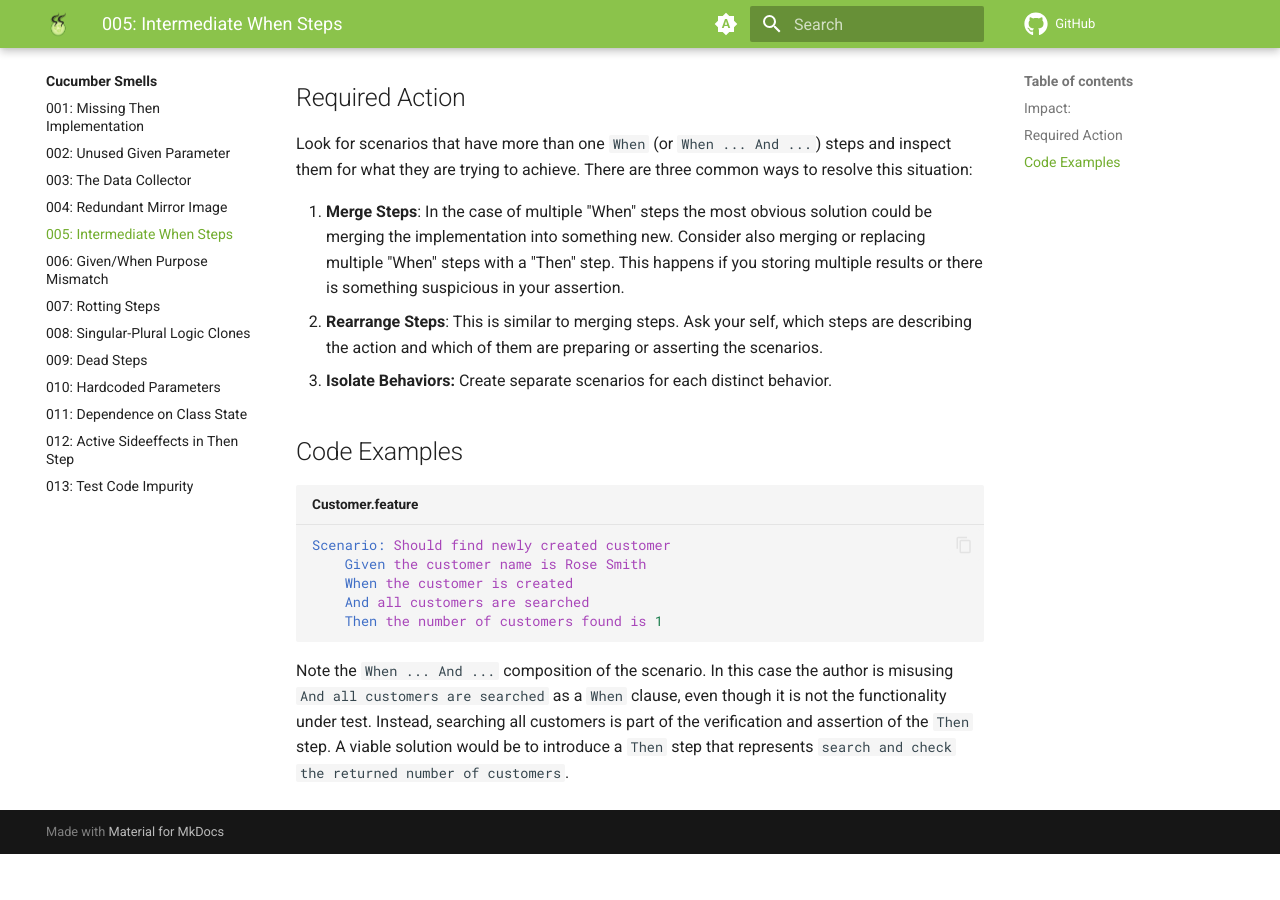
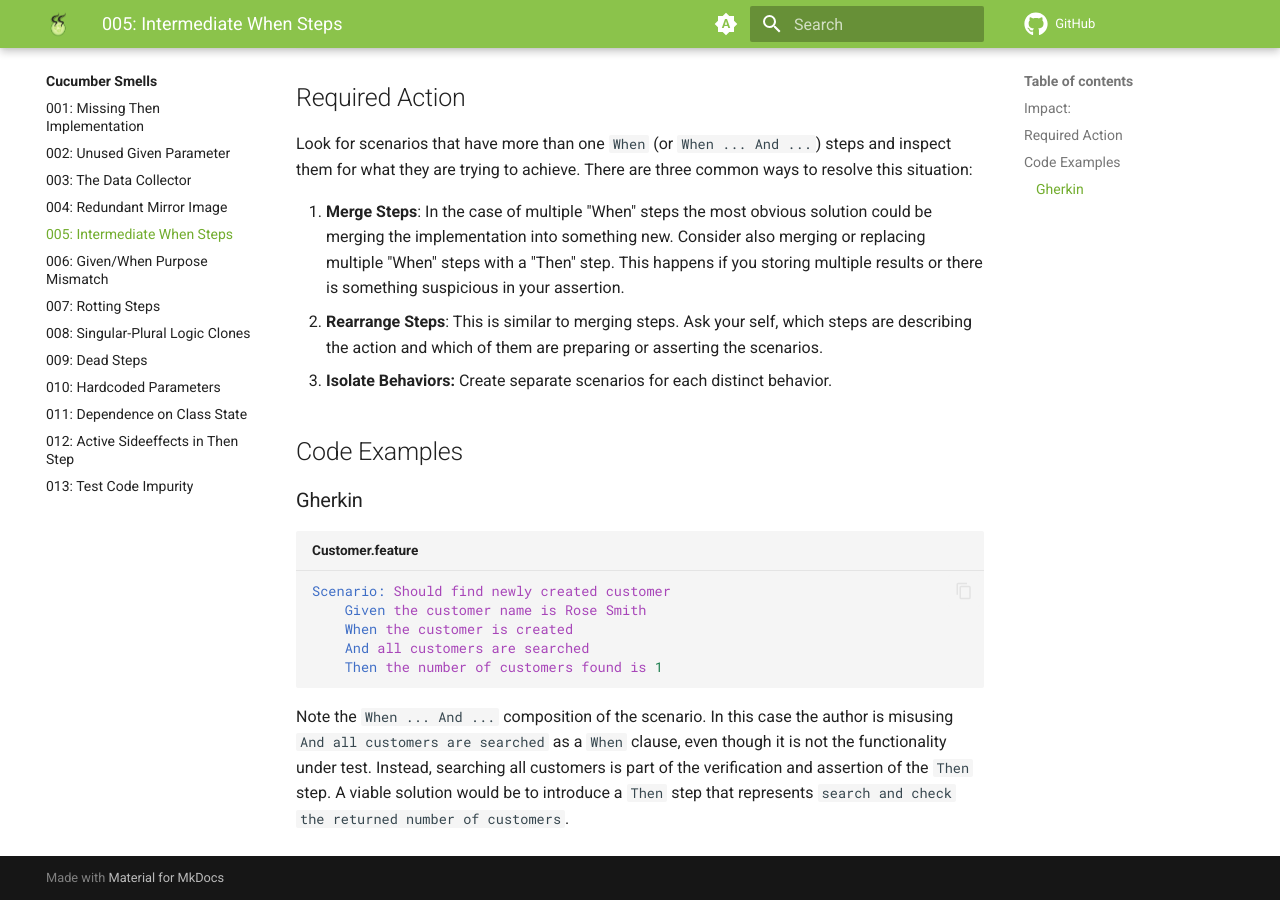
Before and after one commit to Cucumber-Diseases/cucumber-diseases.github.io, an MkDocs documentation site: the page built from docs/smells/005-intermediate-when-steps.md, in a window 1280 px wide and 900 px high, scrolled down 949 px. Built offline with MkDocs 1.6.1 and Material for MkDocs 9.7.7, drawn with Linux system fonts in a browser that asks for light colours; before the commit the page ends 1803 px from its top, so only the background shows below that.

Commit message:
chapter cherkin

````diff
--- a/docs/smells/005-intermediate-when-steps.md
+++ b/docs/smells/005-intermediate-when-steps.md
@@ -27,6 +27,7 @@ Look for scenarios that have more than one `When` (or `When ... And ...`) steps
 3. **Isolate Behaviors:** Create separate scenarios for each distinct behavior.
 
 ## Code Examples
+### Gherkin
 ```gherkin title="Customer.feature"
 Scenario: Should find newly created customer
     Given the customer name is Rose Smith
````
